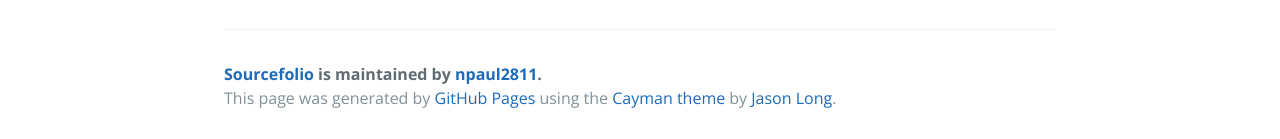
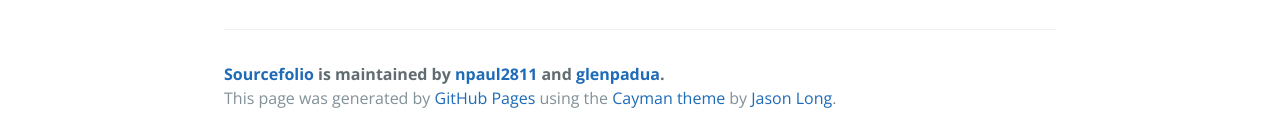
Before and after one commit to glenpadua/sourcefolio, a plain HTML site: page index.html in a window 1280 px wide. Shown: the part 810-949 px from the top of the page. Drawn offline with nearby package versions, Linux system fonts and the light colour scheme.

Commit message:
Added Glens name as owner in gh-page footer

```diff
--- a/index.html
+++ b/index.html
@@ -30,7 +30,7 @@
 <p>Do you love formatting word documents, frequently editing your resume for different scenarios and ending up with multiple word docs, attaching stuff to your mail, making your employer download said attachments, having your content messed up because the target machine didn't support your fancy font or template? We neither. Plus, it's online and highly available at all times. </p>
 
       <footer class="site-footer">
-        <span class="site-footer-owner"><a href="https://github.com/npaul2811/sourcefolio">Sourcefolio</a> is maintained by <a href="https://github.com/npaul2811">npaul2811</a>.</span>
+        <span class="site-footer-owner"><a href="https://github.com/npaul2811/sourcefolio">Sourcefolio</a> is maintained by <a href="https://github.com/npaul2811">npaul2811</a> and <a href="https://github.com/glenpadua">glenpadua</a>.</span>
 
         <span class="site-footer-credits">This page was generated by <a href="https://pages.github.com">GitHub Pages</a> using the <a href="https://github.com/jasonlong/cayman-theme">Cayman theme</a> by <a href="https://twitter.com/jasonlong">Jason Long</a>.</span>
       </footer>
```
